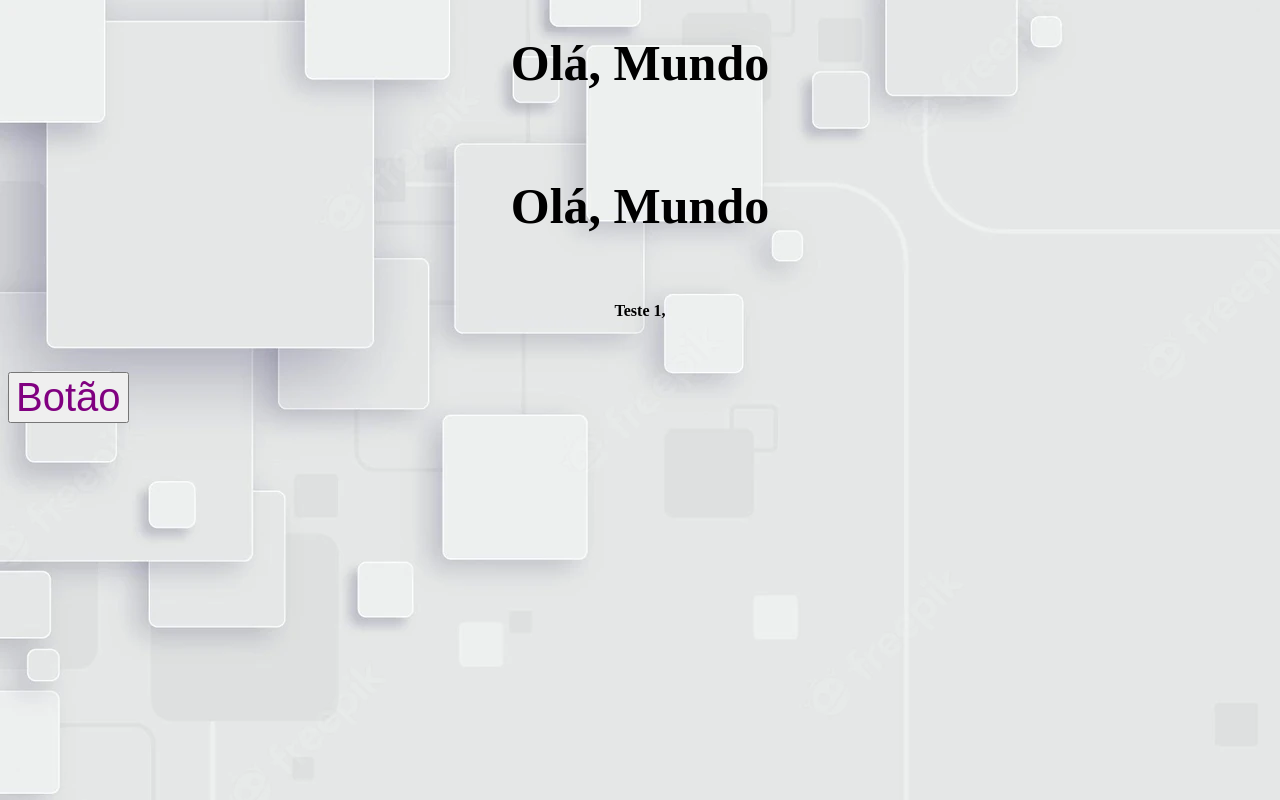
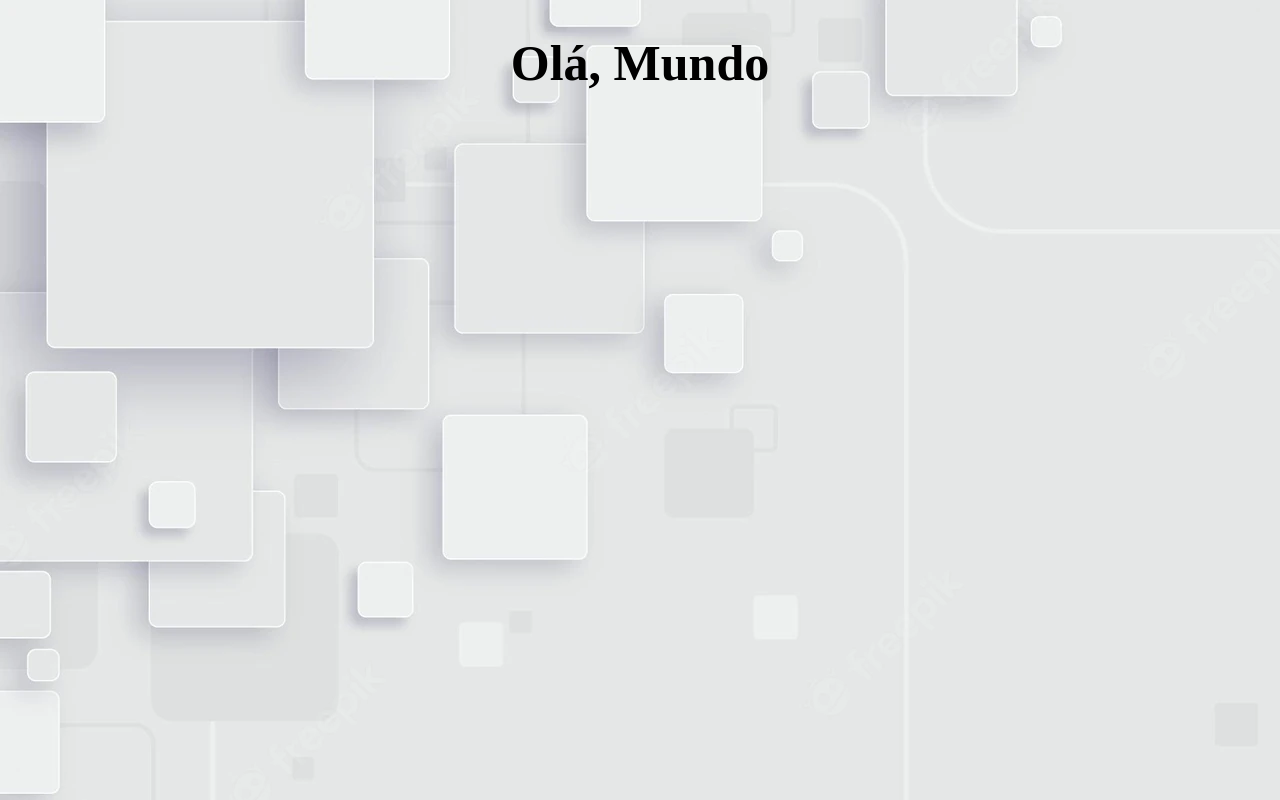
Before and after one commit to ZeVictorAraujo/Baiano2002, a plain HTML site: page index.html in a window 1280 px wide. Drawn offline with Linux system fonts and the light colour scheme.

Commit message:
Update index.html

```diff
--- a/index.html
+++ b/index.html
@@ -8,8 +8,5 @@
 <body>
 
 	<h1>Olá, Mundo</h1><br/>
-	<h1>Olá, Mundo</h1><br/>
-	<p>Teste 1, </p><br/><br/>
-	<a class="botao"><button class="botao">Botão</button></a>
 </body>
 </html>
```
